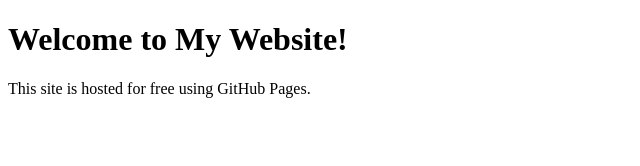
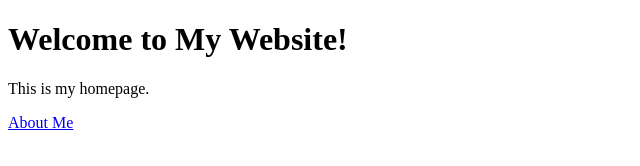
Before and after one commit to sajayasathish03/sajayasathish03.github.io, a plain HTML site: page index.html in a window 1280 px wide. Shown: the whole page, without its empty margins (0-640 px from the left). Drawn offline with Linux system fonts and the light colour scheme.

Commit message:
Update index.html

```diff
--- a/index.html
+++ b/index.html
@@ -5,6 +5,7 @@
 </head>
 <body>
     <h1>Welcome to My Website!</h1>
-    <p>This site is hosted for free using GitHub Pages.</p>
+    <p>This is my homepage.</p>
+    <a href="about/index.html">About Me</a>
 </body>
 </html>
```
